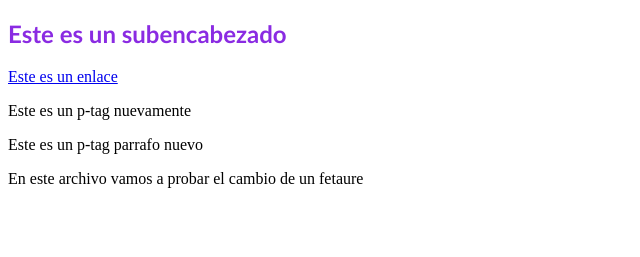
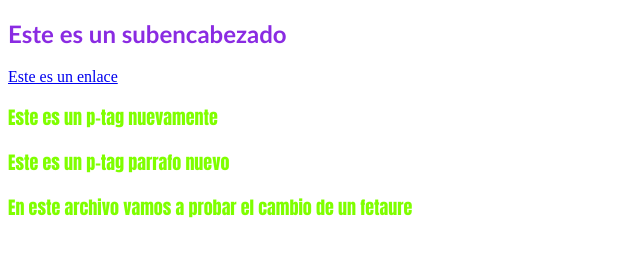
Before and after one commit to washopilot/Full-Stack-Web, a plain HTML site: page index.html in a window 1280 px wide. Shown: the part 63-320 px from the top of the page, without its empty margins (0-640 px from the left). Drawn offline with Linux system fonts and the light colour scheme.

Commit message:
nuevo estilo para p-tag

```diff
--- a/style.css
+++ b/style.css
@@ -2,3 +2,9 @@ h1, h2 {
     color: blueviolet;
     font-family: 'Gill Sans', 'Gill Sans MT', Calibri, 'Trebuchet MS', sans-serif;
 }
+
+p {
+    color: chartreuse;
+    font-family: Impact, Haettenschweiler, 'Arial Narrow Bold', sans-serif;
+    font-size: large;
+}
```
